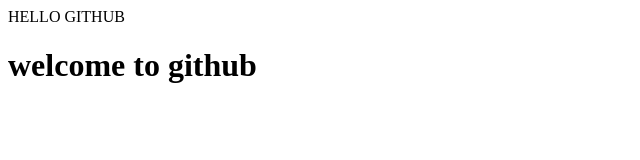
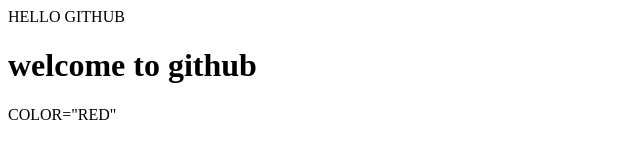
Before and after one commit to ayush-stud/helloGithub, a plain HTML site: page Index.html in a window 1280 px wide. Shown: the whole page, without its empty margins (0-640 px from the left). Drawn offline with Linux system fonts and the light colour scheme.

```diff
--- a/Index.html
+++ b/Index.html
@@ -8,5 +8,6 @@
 <body>
     HELLO GITHUB
     <h1>welcome to github</h1>
+    <p> COLOR="RED" </p>
 </body>
 </html>
```
